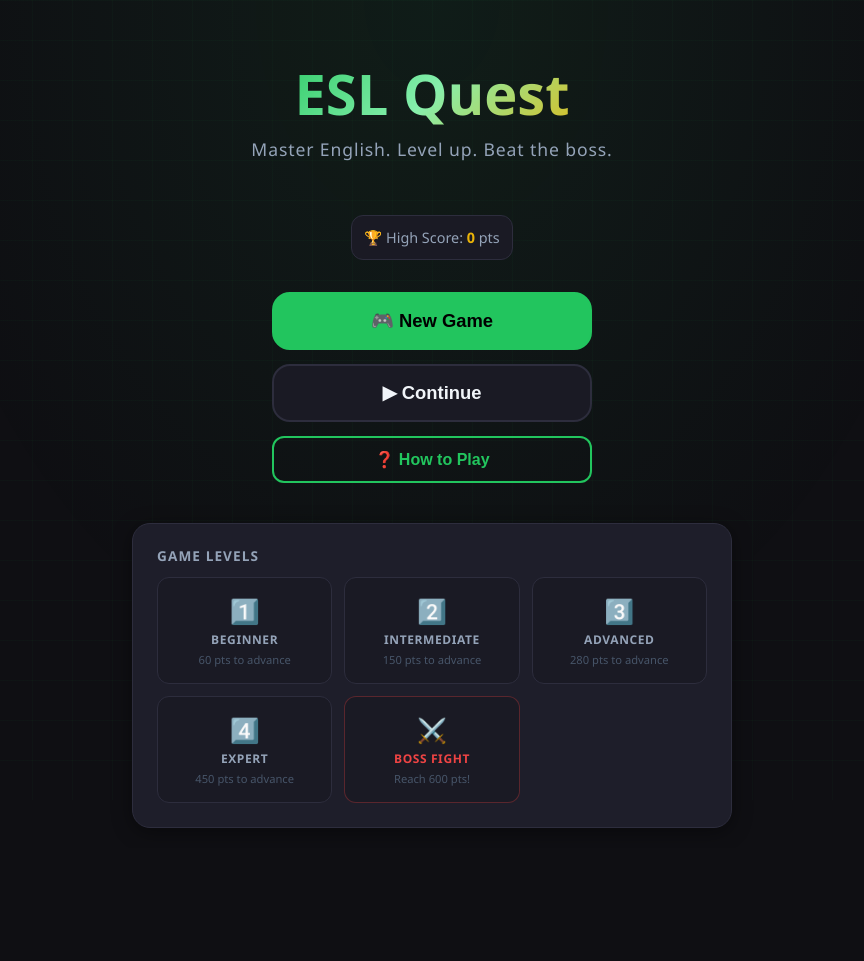
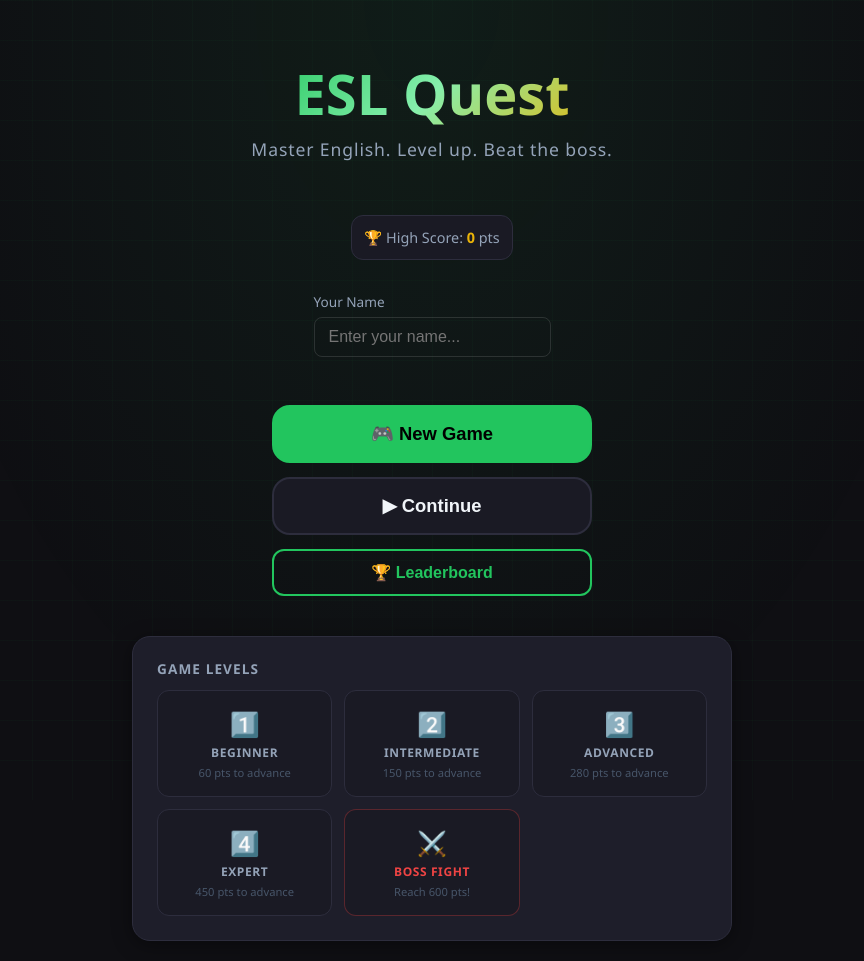
Before and after one commit to damianyoko/QuizDungeon, a Flask app: page / in a window 1280 px wide. Shown: the whole page, without its empty margins (208-1072 px from the left). Before the commit the page ends 828 px from the top, so only its background shows below. Run offline with Flask 3, Linux system fonts and the light colour scheme; parts of the project's set-up code (start-up, migrations or seed data) failed here and were passed over.

Commit message:
feat: player name required, leaderboard screen + auto-submit

```diff
--- a/game_engine.py
+++ b/game_engine.py
@@ -68,7 +68,8 @@ class GameEngine:
         state["total_questions_this_round"] = len(state["current_round_questions"])
         return state
 
-    def start_new_game(self):
+    def start_new_game(self, player_name='Anonymous'):
+        self.player_name = player_name.strip() or 'Anonymous'
         """Reset game to initial state and load first round questions."""
         high_score = self.state.get("high_score", 0)
         self.state = self._default_state()
--- a/question_engine.py
+++ b/question_engine.py
@@ -32,7 +32,7 @@ class QuestionEngine:
         try:
             with open(self.questions_file, "r", encoding="utf-8") as f:
                 data = json.load(f)
-            self.questions = data.get("questions", [])
+            self.questions = data.get("questions", data) if isinstance(data, dict) else data
         except (json.JSONDecodeError, IOError, FileNotFoundError) as e:
             print(f"Warning: Could not load questions: {e}")
             self.questions = []
--- a/server.py
+++ b/server.py
@@ -1,6 +1,21 @@
 import json
 import os
-from flask import Flask, jsonify, request, render_template
+from flask import Flask, request, jsonify, render_template
+import pathlib
+
+LEADERBOARD_FILE = pathlib.Path("leaderboard.json")
+
+def load_leaderboard():
+    if LEADERBOARD_FILE.exists():
+        return json.loads(LEADERBOARD_FILE.read_text())
+    return []
+
+def save_to_leaderboard(name, points, level):
+    import datetime
+    board = load_leaderboard()
+    board.append({"name": name, "points": points, "level": level, "date": datetime.date.today().isoformat()})
+    board = sorted(board, key=lambda x: x["points"], reverse=True)[:100]
+    LEADERBOARD_FILE.write_text(json.dumps(board, indent=2))
 
 from game_engine import GameEngine
 from question_engine import QuestionEngine
@@ -30,7 +45,9 @@ def index():
 @app.route("/api/start", methods=["POST"])
 def api_start():
     """Start a new game."""
-    state = game_engine.start_new_game()
+    data = request.get_json(silent=True) or {}
+    player_name = data.get('player_name', 'Anonymous')
+    state = game_engine.start_new_game(player_name=player_name)
     return jsonify(state)
 
 
@@ -177,3 +194,16 @@ def server_error(e):
 
 if __name__ == "__main__":
     app.run(debug=True, host="0.0.0.0", port=5000)
+
+@app.route('/api/leaderboard', methods=['GET'])
+def get_leaderboard():
+    return jsonify(load_leaderboard())
+
+@app.route('/api/leaderboard/submit', methods=['POST'])
+def submit_score():
+    data = request.get_json(silent=True) or {}
+    name = data.get('name', 'Anonymous')
+    points = int(data.get('points', 0))
+    level = int(data.get('level', 1))
+    save_to_leaderboard(name, points, level)
+    return jsonify({'ok': True, 'leaderboard': load_leaderboard()[:10]})
--- a/static/app.js
+++ b/static/app.js
@@ -109,8 +109,22 @@ async function initMainMenu() {
 }
 
 async function startNewGame() {
+  const nameInput = document.getElementById('player-name-input');
+  const nameError = document.getElementById('name-error');
+  const playerName = nameInput ? nameInput.value.trim() : '';
+  if (nameInput && !playerName) {
+    if (nameError) nameError.style.display = 'block';
+    nameInput.focus();
+    return;
+  }
+  if (nameError) nameError.style.display = 'none';
+  App.playerName = playerName || 'Anonymous';
   try {
-    const state = await apiFetch('/api/start', { method: 'POST' });
+    const state = await apiFetch('/api/start', {
+      method: 'POST',
+      headers: {'Content-Type':'application/json'},
+      body: JSON.stringify({ player_name: App.playerName })
+    });
     App.gameState = state;
     updateHUD(state);
     renderQuestion(state);
@@ -873,6 +887,7 @@ async function loadNextBossQuestion() {
 
 // ─── Game Over ────────────────────────────────
 function showGameOver(state) {
+  submitScore(data?.points || 0, data?.level || 1);
   clearBossTimer();
   const score = state.points || 0;
   const isNewRecord = setLocalHighScore(score);
@@ -893,6 +908,7 @@ function showGameOver(state) {
 
 // ─── Victory ─────────────────────────────────
 function showVictory(state) {
+  submitScore(data?.points || 0, data?.level || 5);
   clearBossTimer();
   const score = state.points || 0;
   const isNewRecord = setLocalHighScore(score);
@@ -945,6 +961,8 @@ document.addEventListener('DOMContentLoaded', async () => {
   $('finish-round-btn')?.addEventListener('click', finishRound);
 
   // Minigame select
+    document.getElementById('btn-leaderboard')?.addEventListener('click', showLeaderboard);
+
   $$('.minigame-card').forEach((card) => {
     card.addEventListener('click', () => selectMinigame(card.dataset.game));
   });
@@ -1115,3 +1133,45 @@ function initWheelScreen() {
     canvas.onclick = spinWheel;
   }
 }
+
+
+// ══════════════════════════════════════════════════════════
+//  LEADERBOARD
+// ══════════════════════════════════════════════════════════
+async function showLeaderboard() {
+  showScreen('leaderboard-screen');
+  const tableEl = document.getElementById('leaderboard-table');
+  tableEl.innerHTML = '<div style="text-align:center;color:var(--text-secondary);padding:20px">Loading...</div>';
+  try {
+    const board = await apiFetch('/api/leaderboard');
+    if (!board || board.length === 0) {
+      tableEl.innerHTML = '<div style="text-align:center;color:var(--text-secondary);padding:20px">No scores yet. Be the first!</div>';
+      return;
+    }
+    const rows = board.slice(0, 10).map((entry, i) => {
+      const medal = i === 0 ? '🥇' : i === 1 ? '🥈' : i === 2 ? '🥉' : `${i+1}.`;
+      const lvlNames = {1:'Beginner',2:'Intermediate',3:'Advanced',4:'Expert',5:'Boss'};
+      const lvl = lvlNames[entry.level] || `Level ${entry.level}`;
+      return `<div style="display:flex;align-items:center;gap:12px;padding:10px 16px;border-radius:8px;background:var(--card-bg);margin-bottom:6px;">
+        <span style="font-size:1.2rem;min-width:32px">${medal}</span>
+        <span style="flex:1;font-weight:600;color:var(--text-primary)">${entry.name}</span>
+        <span style="color:var(--text-secondary);font-size:0.8rem">${lvl}</span>
+        <span style="font-weight:800;color:var(--accent);font-family:var(--mono)">${entry.points} pts</span>
+      </div>`;
+    }).join('');
+    tableEl.innerHTML = rows;
+  } catch(e) {
+    tableEl.innerHTML = '<div style="text-align:center;color:#ef4444;padding:20px">Failed to load leaderboard.</div>';
+  }
+}
+
+async function submitScore(points, level) {
+  const name = App.playerName || 'Anonymous';
+  try {
+    await apiFetch('/api/leaderboard/submit', {
+      method: 'POST',
+      headers: {'Content-Type':'application/json'},
+      body: JSON.stringify({ name, points, level })
+    });
+  } catch(e) { /* silent */ }
+}
--- a/templates/index.html
+++ b/templates/index.html
@@ -57,6 +57,13 @@
       🏆 High Score: <span id="menu-high-score">0</span> pts
     </div>
 
+    <div class="name-input-wrap" style="max-width:360px;margin:0 auto 16px;">
+      <label style="color:var(--text-secondary);font-size:0.85rem;display:block;margin-bottom:6px;">Your Name</label>
+      <input id="player-name-input" type="text" maxlength="20" placeholder="Enter your name..."
+        style="width:100%;padding:10px 14px;background:var(--card-bg);border:1px solid rgba(255,255,255,0.12);border-radius:8px;color:var(--text-primary);font-size:1rem;outline:none;box-sizing:border-box;"
+        onkeydown="if(event.key==='Enter') document.getElementById('btn-new-game').click()" />
+      <p id="name-error" style="color:#ef4444;font-size:0.8rem;margin-top:4px;display:none;">Please enter your name to play.</p>
+    </div>
     <div class="menu-buttons">
       <button id="btn-new-game" class="btn btn-primary btn-large btn-full">
         🎮 New Game
@@ -64,8 +71,8 @@
       <button id="btn-continue" class="btn btn-secondary btn-large btn-full">
         ▶ Continue
       </button>
-      <button id="btn-how-to-play" class="btn btn-outline btn-full">
-        ❓ How to Play
+      <button id="btn-leaderboard" class="btn btn-outline btn-full">
+        🏆 Leaderboard
       </button>
     </div>
 
@@ -327,5 +334,22 @@
 </div><!-- /#app -->
 
 <script src="/static/app.js"></script>
+
+  <!-- ══════════════════════════════════════════
+       SCREEN — LEADERBOARD
+  ══════════════════════════════════════════ -->
+  <div id="leaderboard-screen" class="screen">
+    <div class="container" style="max-width:600px">
+      <h2 style="text-align:center;margin-bottom:4px">🏆 Leaderboard</h2>
+      <p style="text-align:center;color:var(--text-secondary);font-size:0.85rem;margin-bottom:20px">Top 10 players</p>
+      <div id="leaderboard-table" style="width:100%">
+        <div style="text-align:center;color:var(--text-secondary);padding:20px">Loading...</div>
+      </div>
+      <div style="text-align:center;margin-top:24px">
+        <button class="btn btn-secondary" onclick="showScreen('main-menu')">← Back</button>
+      </div>
+    </div>
+  </div>
+
 </body>
 </html>
```
Also changed, not shown: gamestate.json (+15 -15 lines).
